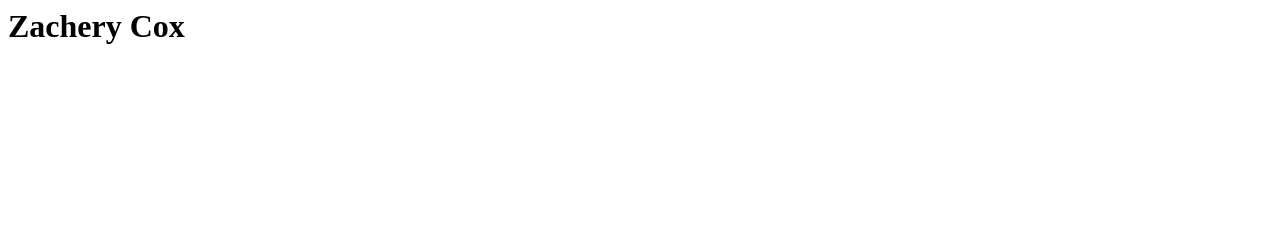
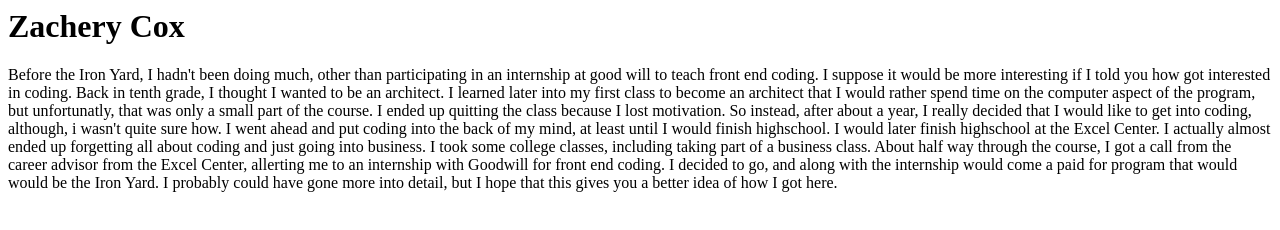
Before and after one commit to Imzach1x/Git-skills, a plain HTML site: page index.html in a window 1280 px wide. Drawn offline with Linux system fonts and the light colour scheme.

Commit message:
second commit

```diff
--- a/index.html
+++ b/index.html
@@ -1 +1,14 @@
 <h1>Zachery Cox</h1>
+<p>
+  Before the Iron Yard, I hadn't been doing much, other than participating in an internship at good will to teach front end
+  coding. I suppose it would be more interesting if I told you how got interested in coding. Back in tenth grade, I thought I
+  wanted to be an architect. I learned later into my first class to become an architect that I would rather spend time on the computer
+  aspect of the program, but unfortunatly, that was only a small part of the course. I ended up quitting the class because I lost motivation.
+  So instead, after about a year, I really decided that I would like to get into coding, although, i wasn't quite sure how.
+  I went ahead and put coding into the back of my mind, at least until I would finish highschool. I would later finish highschool
+  at the Excel Center. I actually almost ended up forgetting all about coding and just going into business. I took some college
+  classes, including taking part of a business class. About half way through the course, I got a call from the career advisor from
+  the Excel Center, allerting me to an internship with Goodwill for front end coding. I decided to go, and along with the internship
+  would come a paid for program that would would be the Iron Yard. I probably could have gone more into detail, but I hope that
+  this gives you a better idea of how I got here.
+</p>
```
